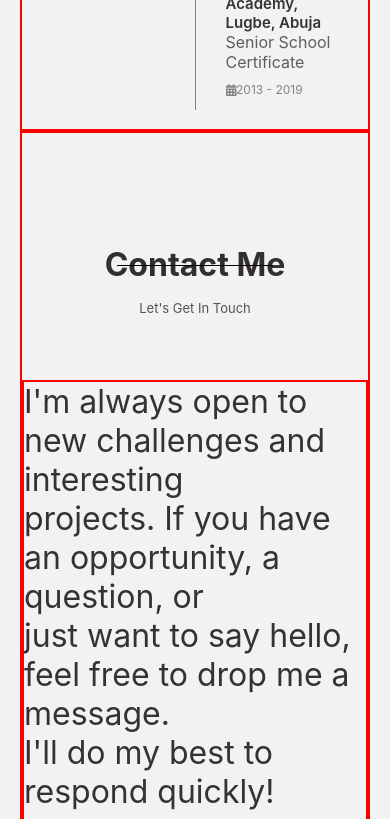
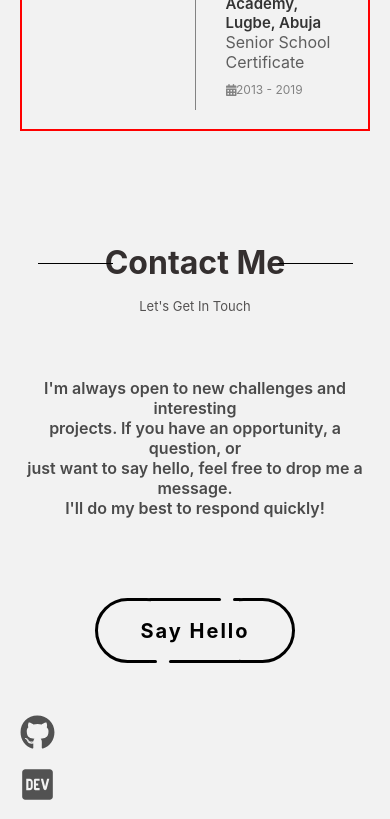
Before and after one commit to VSI12/Portfolio_v2, a Next.js app: page / in a window 390 px wide. Shown: the part 1740-2559 px from the top of the page. Built offline with nearby package versions, Linux system fonts and the light colour scheme; no server answers.

Commit message:
Contect Section Complete!

```diff
--- a/src/components/Contact/contact.module.css
+++ b/src/components/Contact/contact.module.css
@@ -1,6 +1,5 @@
 .section {
   padding: 6rem 0 2rem;
-    border: 2px solid red;
 }
 .section__title {
     font-size: var(--section-title-size);
@@ -19,8 +18,6 @@
 .section__subtitle {
     text-align: center;
 }
-
-
 .section__title::before,
 .section__title::after {
     content: '';
@@ -33,7 +30,6 @@
 .section__title::before {
     left: 35%;      /* Adjusts dynamically */
 }
-
 .section__title::after {
     right: 35%;
 }
@@ -44,11 +40,19 @@
   flex-direction: column;
   align-items: center;
   justify-content: center;
-    margin-bottom: 30px;
+  margin-bottom: 50px;
   margin: 0 auto;  /* Center the container */
   font-size: 32px;
-    border: 2px solid red;
 }
+.contact__content{
+  color: #4A4A4A;
+  font-weight: 600;;
+  font-size: clamp(1rem, 3vw, 1.5rem);
+  padding-bottom: 10px;
+  text-align: center;
+  margin-bottom: 50px;
+}
+
 /* From Uiverse.io by himanshu9682 */
 .type--A {
   --line_color: #555555;
@@ -78,7 +82,6 @@
   transition: all 0.3s ease;
   border-radius: 300px;
   margin: 20px 0;
-  border: 2px solid red;
 }
 .button__text {
   display: flex;
@@ -311,3 +314,36 @@
 .button:not(:last-child) {
   margin-bottom: 64px;
 }
+
+
+  /* For medium devices */
+@media screen and (max-width: 768px) {
+.section__title::before {
+    left: 15%;              /* Position the left line */
+}
+.section__title::after {
+    right: 15%;             /* Position the right line */
+}
+  }
+
+@media screen and (max-width: 675px) {
+  .section__title::before,
+.section__title::after {
+    width: 75px;
+}
+.section__title::before {
+    left: 7.5%;              /* Position the left line */
+}
+.section__title::after {
+    right: 7.5%;             /* Position the right line */
+}
+  }
+
+@media screen and (max-width: 475px) {
+  .section__title::before {
+      left: 5%;              /* Position the left line */
+  }
+  .section__title::after {
+      right: 5%;             /* Position the right line */
+  }
+    }
```
Lines whose indentation alone changed are shown as unchanged.
